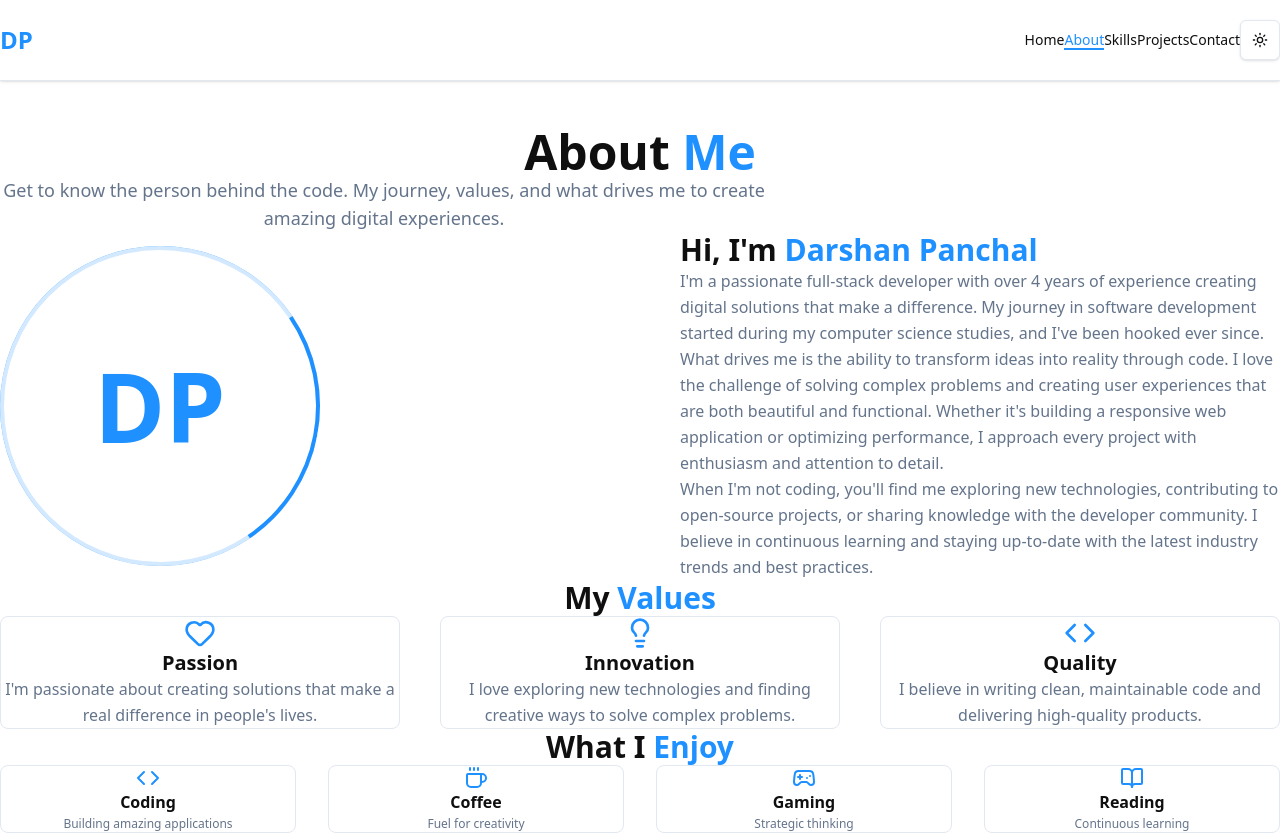
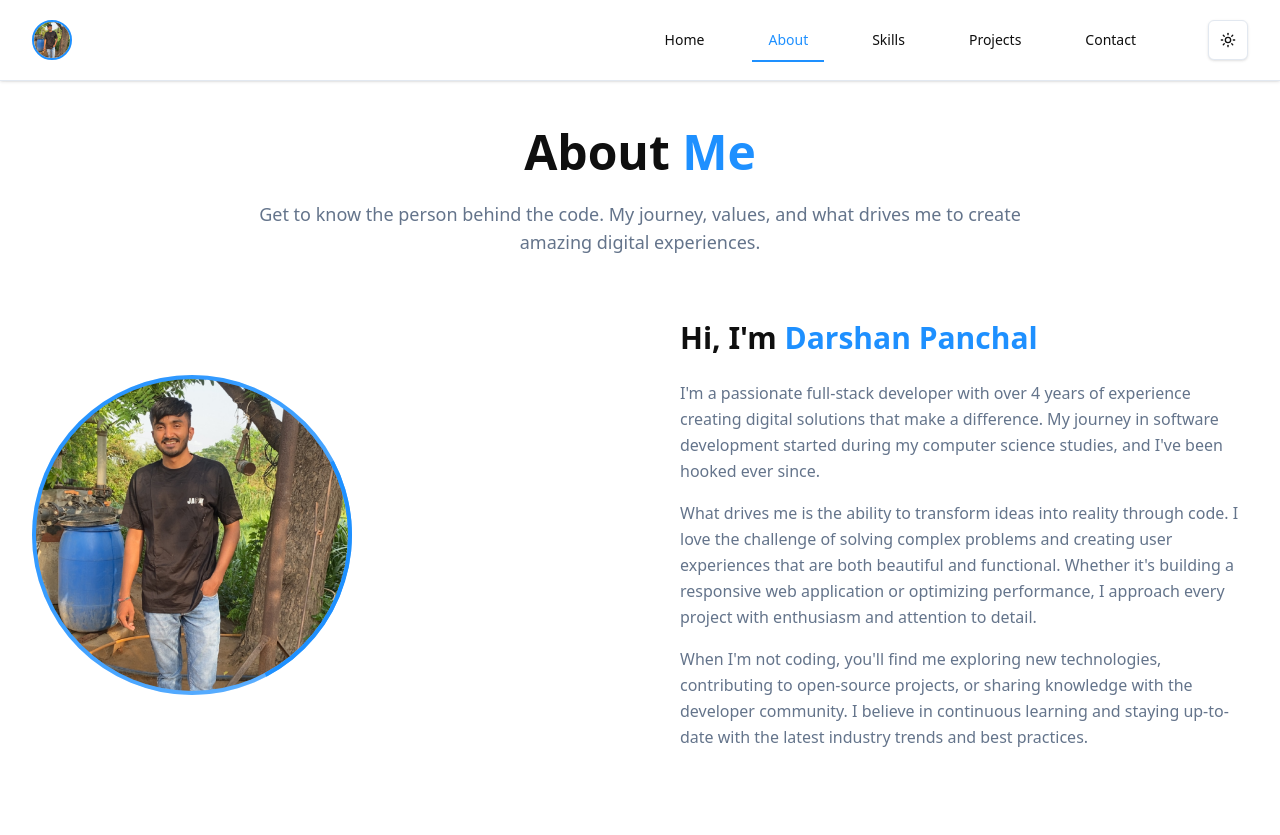
Before and after one commit to Darshan113/dev-portfolio, a Next.js app: page /about in a window 1280 px wide. Shown: the top 835 px of the page. Built offline with nearby package versions, Linux system fonts and the light colour scheme.

Commit message:
added my image and cv

```diff
--- a/src/app/globals.css
+++ b/src/app/globals.css
@@ -50,8 +50,6 @@
 
 * {
   box-sizing: border-box;
-  padding: 0;
-  margin: 0;
 }
 
 html {
@@ -64,6 +62,8 @@ body {
   font-family: var(--font-body);
   line-height: 1.6;
   transition: background-color 0.3s ease, color 0.3s ease;
+  margin: 0;
+  padding: 0;
 }
 
 /* Add proper spacing for main content */
--- a/src/components/about-section.tsx
+++ b/src/components/about-section.tsx
@@ -3,6 +3,7 @@
 import * as React from "react";
 import { motion } from "framer-motion";
 import { useInView } from "react-intersection-observer";
+import Image from "next/image";
 import {
   Code,
   Coffee,
@@ -78,9 +79,16 @@ export function AboutSection() {
             className="flex justify-center lg:justify-start"
           >
             <div className="relative">
-              <div className="w-80 h-80 rounded-full bg-gradient-to-br from-primary to-primary/60 p-1">
-                <div className="w-full h-full rounded-full bg-card flex items-center justify-center text-8xl font-bold text-primary">
-                  DP
+              <div className="w-80 h-80 rounded-full bg-gradient-to-br from-primary to-primary/60 p-1 flex items-center justify-center">
+                <div className="w-full h-full rounded-full overflow-hidden relative">
+                  <Image
+                    src="/me.jpg"
+                    alt="Darshan Panchal"
+                    fill
+                    className="object-cover"
+                    sizes="320px"
+                    priority
+                  />
                 </div>
               </div>
               <motion.div
--- a/src/components/footer.tsx
+++ b/src/components/footer.tsx
@@ -7,17 +7,17 @@ import { Github, Linkedin, Mail, Download } from "lucide-react";
 const socialLinks = [
   {
     name: "GitHub",
-    href: "https://github.com/darshanpanchal",
+    href: "https://github.com/Darshan113",
     icon: Github,
   },
   {
     name: "LinkedIn",
-    href: "https://linkedin.com/in/darshanpanchal",
+    href: "https://www.linkedin.com/in/darshan-panchal-5519a9253?utm_source=share&utm_campaign=share_via&utm_content=profile&utm_medium=android_app",
     icon: Linkedin,
   },
   {
     name: "Email",
-    href: "mailto:darshan@example.com",
+    href: "mailto:dppanchal106@gmail.com",
     icon: Mail,
   },
 ];
@@ -130,7 +130,7 @@ export function Footer() {
           transition={{ duration: 0.5, delay: 0.7 }}
           className="mt-12 pt-8 border-t border-border text-center text-muted-foreground"
         >
-          <p>&copy; 2024 Darshan Panchal. All rights reserved.</p>
+          <p>&copy; 2025 Darshan Panchal. All rights reserved.</p>
         </motion.div>
       </div>
     </footer>
--- a/src/components/hero-section.tsx
+++ b/src/components/hero-section.tsx
@@ -4,6 +4,7 @@ import * as React from "react";
 import { motion } from "framer-motion";
 import { ChevronDown, Download, Eye } from "lucide-react";
 import { useInView } from "react-intersection-observer";
+import Image from "next/image";
 
 const skills = [
   { name: "React", level: 90 },
@@ -135,11 +136,18 @@ export function HeroSection() {
               initial={{ scale: 0 }}
               animate={inView ? { scale: 1 } : {}}
               transition={{ duration: 0.6, delay: 0.4 }}
-              className="relative mb-8"
+              className="relative mb-12 flex items-center justify-center"
             >
-              <div className="w-64 h-64 rounded-full bg-gradient-to-br from-primary to-primary/60 p-1">
-                <div className="w-full h-full rounded-full bg-card flex items-center justify-center text-6xl font-bold text-primary">
-                  DP
+              <div className="w-64 h-64 rounded-full bg-gradient-to-br from-primary to-primary/60 p-1 flex items-center justify-center">
+                <div className="w-full h-full rounded-full overflow-hidden relative">
+                  <Image
+                    src="/me.jpg"
+                    alt="Darshan Panchal"
+                    fill
+                    className="object-cover"
+                    sizes="256px"
+                    priority
+                  />
                 </div>
               </div>
               <motion.div
--- a/src/components/navbar.tsx
+++ b/src/components/navbar.tsx
@@ -2,6 +2,7 @@
 
 import * as React from "react";
 import Link from "next/link";
+import Image from "next/image";
 import { usePathname } from "next/navigation";
 import { motion } from "framer-motion";
 import { Menu, X } from "lucide-react";
@@ -27,19 +28,26 @@ export function Navbar() {
       className="fixed top-0 left-0 right-0 z-50 bg-background/80 backdrop-blur-md border-b border-border shadow-sm"
     >
       <div className="max-w-7xl mx-auto">
-        <div className="flex justify-between items-center h-20 px-4 sm:px-6 lg:px-8">
+        <div className="flex justify-between items-center h-20  pr-4 pl-4 lg:px-8">
           {/* Logo */}
           <Link href="/" className="flex items-center space-x-2">
             <motion.div
               whileHover={{ scale: 1.05 }}
-              className="text-2xl font-bold text-primary"
+              className="relative w-10 h-10 rounded-full overflow-hidden border-2 border-primary"
             >
-              DP
+              <Image
+                src="/me.jpg"
+                alt="Profile"
+                fill
+                className="object-cover"
+                sizes="40px"
+                priority
+              />
             </motion.div>
           </Link>
 
           {/* Desktop Navigation */}
-          <div className="hidden md:flex items-center space-x-12">
+          <div className="hidden md:flex items-center space-x-8">
             {navItems.map((item) => (
               <Link
                 key={item.name}
@@ -61,7 +69,9 @@ export function Navbar() {
                 )}
               </Link>
             ))}
-            <ThemeToggle />
+            <div className="ml-6">
+              <ThemeToggle />
+            </div>
           </div>
 
           {/* Mobile menu button */}
@@ -88,7 +98,7 @@ export function Navbar() {
             exit={{ opacity: 0, height: 0 }}
             className="md:hidden"
           >
-            <div className="px-4 pt-4 pb-6 space-y-3 sm:px-6 border-t border-border">
+            <div className="px-8 pt-4 pb-6 space-y-3 sm:px-12 border-t border-border">
               {navItems.map((item) => (
                 <Link
                   key={item.name}
```
Also changed, not shown: public/me.JPG (added), 1 other file (tests, documents, lock files or other folders).
